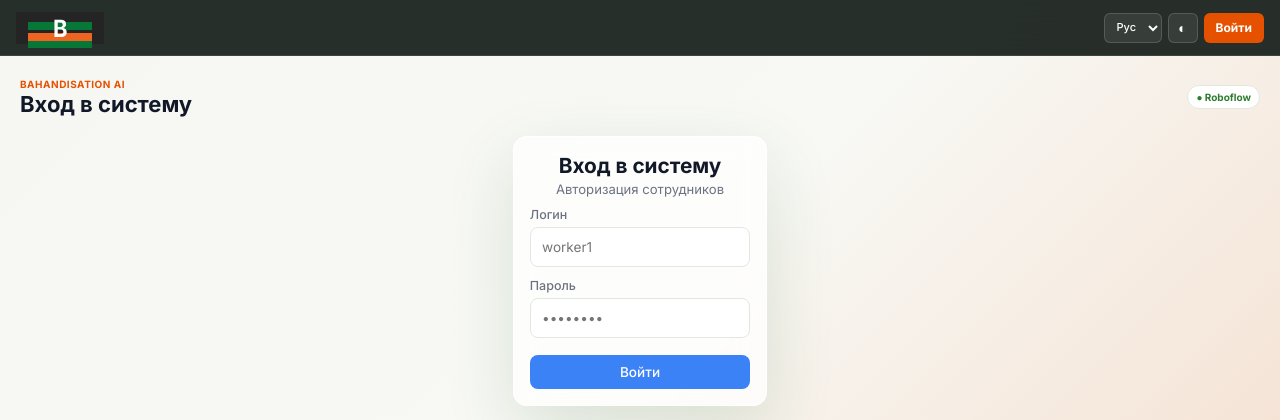
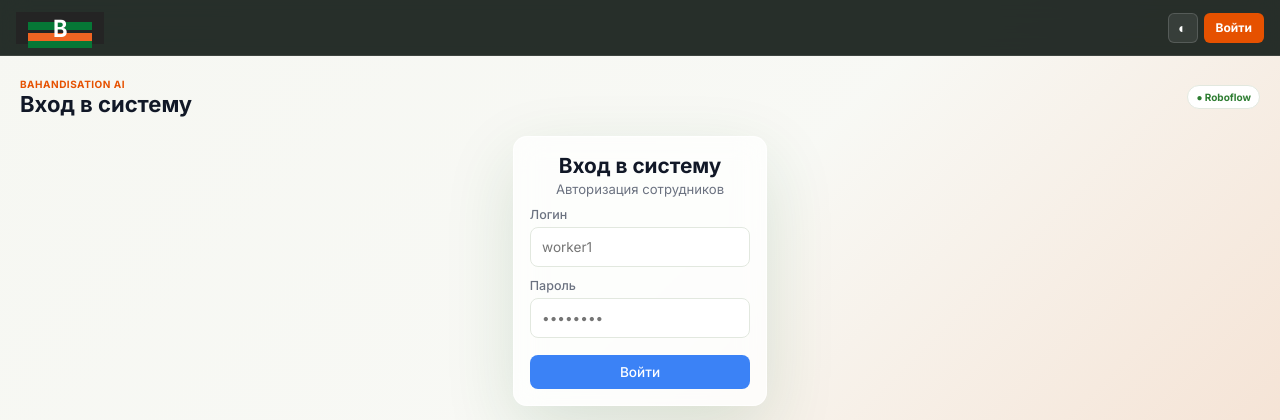
Before and after one commit to Own11/waste, a Django app: page / in a window 1280 px wide. Shown: the top 420 px of the page. Run offline with Django 5.2, Linux system fonts and the light colour scheme.

Commit message:
update: desighn

```diff
--- a/api/templates/index.html
+++ b/api/templates/index.html
@@ -1388,16 +1388,10 @@
             </nav>
 
             <div class="topbar-actions">
-                <select id="languageSelect" class="compact-select" aria-label="Language">
-                    <option value="ru">Рус</option>
-                    <option value="en">En</option>
-                    <option value="kz">Қаз</option>
-                </select>
                 <button class="ghost-button" id="themeToggle" type="button" aria-label="Theme">◐</button>
                 <div id="userInfo" class="user-chip hide">
                     <span id="chipName"></span>
                     <span id="chipRole" class="chip"></span>
-                    <button onclick="logout()" class="btn-out">✕</button>
                 </div>
                 <button class="role-button" id="roleButton" type="button" onclick="doLogin()">Войти</button>
             </div>
```
